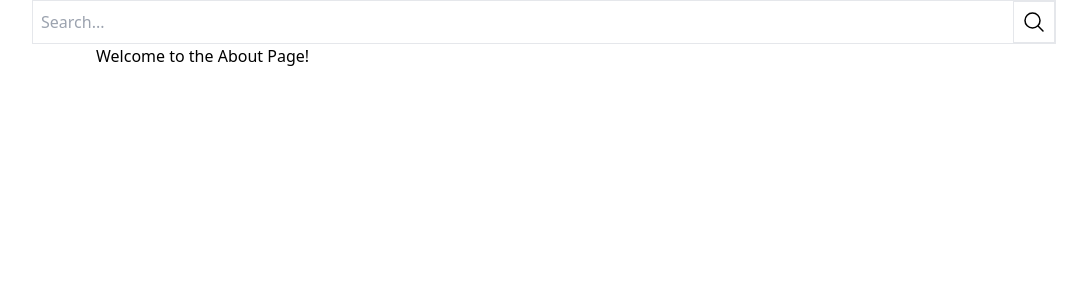
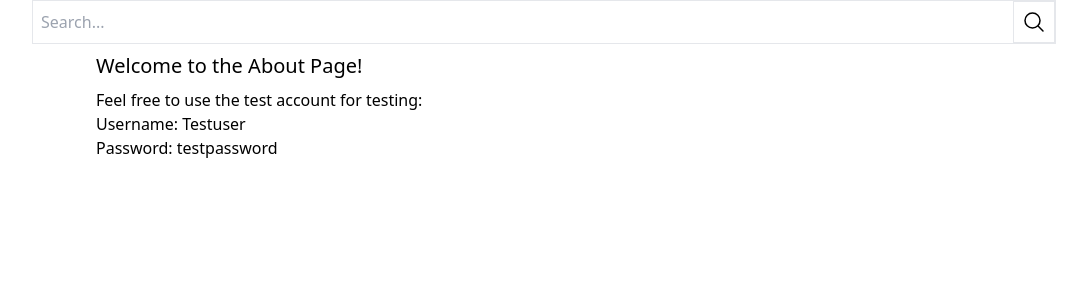
Before and after one commit to RyanJMarsh/DjangoShop, a Django app: page /about/ in a window 1280 px wide. Shown: the part 68-368 px from the top of the page, without its empty margins (96-1183 px from the left). Run offline with Django 4.2, Linux system fonts and the light colour scheme; data comes from the database, SQL or seed files in the repository; some libraries are stand-ins or nearby versions.

Commit message:
missing files

```diff
--- a/core/templates/core/about.html
+++ b/core/templates/core/about.html
@@ -5,5 +5,7 @@
 {% endblock %}
 
 {% block content %}
-    Welcome to the About Page!
+    <h1 class="text-xl my-2">Welcome to the About Page!</h1>
+
+    <h2>Feel free to use the test account for testing:<br>Username: Testuser<br>Password: testpassword</h2>
 {% endblock %}
```
